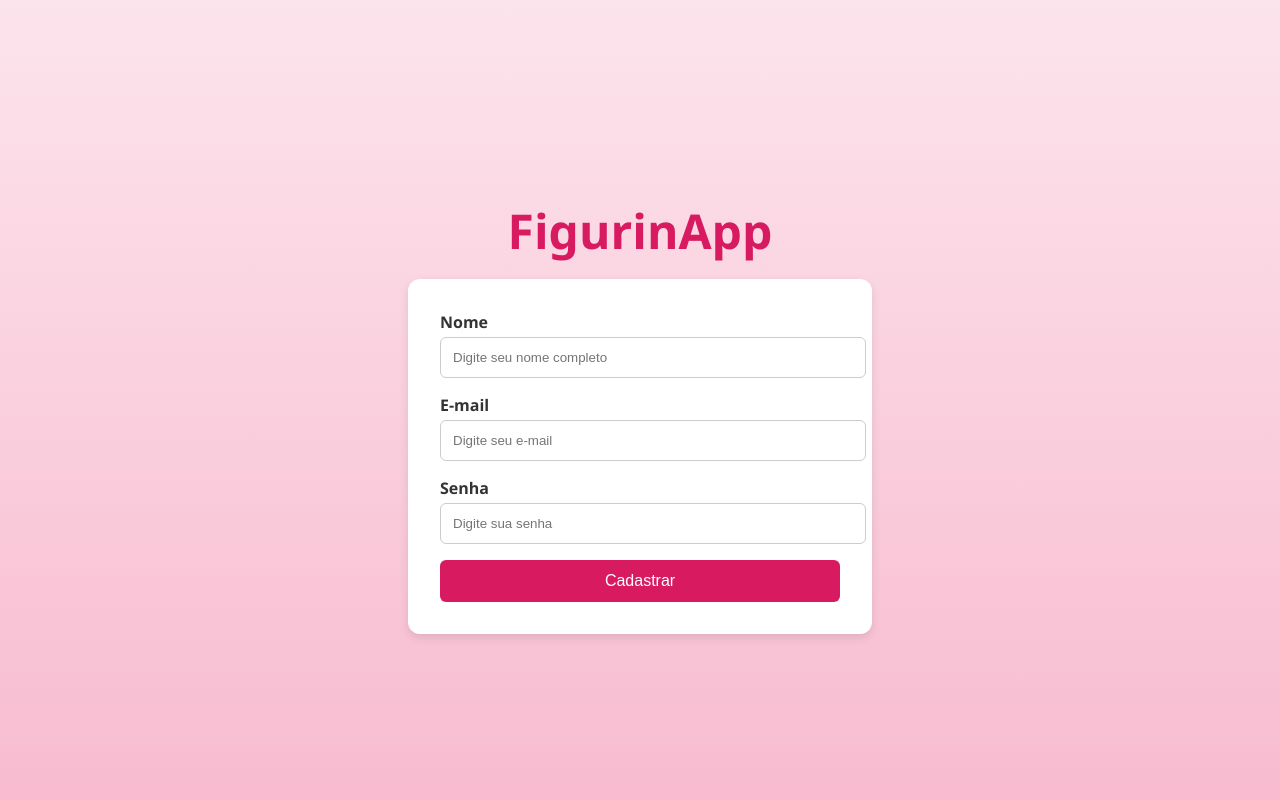
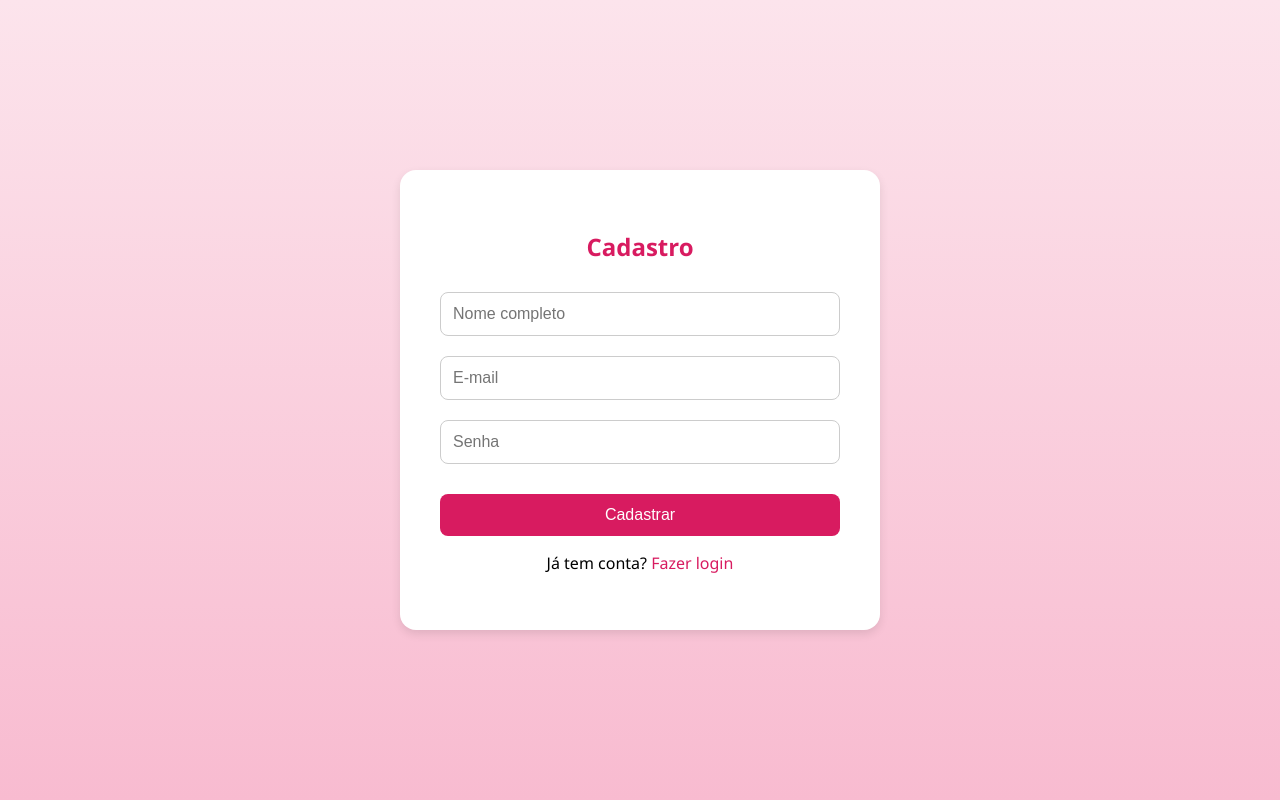
Before and after one commit to FigurinApp/1.0, a Flask app: page /cadastro in a window 1280 px wide. Run offline with Flask 3, Linux system fonts and the light colour scheme.

Commit message:
Update cadastro.html

```diff
--- a/templates/cadastro.html
+++ b/templates/cadastro.html
@@ -8,65 +8,84 @@
       background: linear-gradient(to bottom, #fce4ec, #f8bbd0);
       font-family: 'Segoe UI', sans-serif;
       display: flex;
-      flex-direction: column;
+      justify-content: center;
       align-items: center;
-      justify-content: center;
       height: 100vh;
       margin: 0;
     }
-    h1 {
-      color: #d81b60;
-      font-size: 3rem;
-      margin-bottom: 1rem;
-    }
-    .box {
-      background: white;
-      padding: 2rem;
-      border-radius: 12px;
-      box-shadow: 0 4px 10px rgba(0,0,0,0.1);
+
+    .container {
+      background-color: white;
+      padding: 40px;
+      border-radius: 16px;
+      box-shadow: 0 4px 10px rgba(0, 0, 0, 0.1);
       width: 100%;
       max-width: 400px;
     }
-    label {
-      display: block;
-      margin-bottom: 0.25rem;
-      font-weight: bold;
-      color: #333;
+
+    h2 {
+      text-align: center;
+      color: #d81b60;
     }
-    input {
-      width: 100%;
-      padding: 0.75rem;
-      margin-bottom: 1rem;
+
+    form {
+      display: flex;
+      flex-direction: column;
+    }
+
+    input[type="text"],
+    input[type="email"],
+    input[type="password"] {
+      margin: 10px 0;
+      padding: 12px;
       border: 1px solid #ccc;
-      border-radius: 6px;
+      border-radius: 8px;
+      font-size: 16px;
     }
+
     button {
+      margin-top: 20px;
+      padding: 12px;
       background-color: #d81b60;
       color: white;
       border: none;
-      padding: 0.75rem;
-      width: 100%;
-      border-radius: 6px;
-      font-size: 1rem;
+      border-radius: 8px;
+      font-size: 16px;
       cursor: pointer;
+      transition: background-color 0.3s ease;
+    }
+
+    button:hover {
+      background-color: #ad1457;
+    }
+
+    .voltar {
+      margin-top: 15px;
+      text-align: center;
+    }
+
+    .voltar a {
+      color: #d81b60;
+      text-decoration: none;
+    }
+
+    .voltar a:hover {
+      text-decoration: underline;
     }
   </style>
 </head>
 <body>
-  <h1>FigurinApp</h1>
-  <div class="box">
-    <form method="post" action="/cadastro">
-      <label for="nome">Nome</label>
-      <input type="text" name="nome" id="nome" placeholder="Digite seu nome completo" required>
-
-      <label for="email">E-mail</label>
-      <input type="email" name="email" id="email" placeholder="Digite seu e-mail" required>
-
-      <label for="senha">Senha</label>
-      <input type="password" name="senha" id="senha" placeholder="Digite sua senha" required>
-
+  <div class="container">
+    <h2>Cadastro</h2>
+    <form method="POST" action="/cadastrar">
+      <input type="text" name="nome" placeholder="Nome completo" required>
+      <input type="email" name="email" placeholder="E-mail" required>
+      <input type="password" name="senha" placeholder="Senha" required>
       <button type="submit">Cadastrar</button>
     </form>
+    <div class="voltar">
+      <p>Já tem conta? <a href="/">Fazer login</a></p>
+    </div>
   </div>
 </body>
 </html>
```
